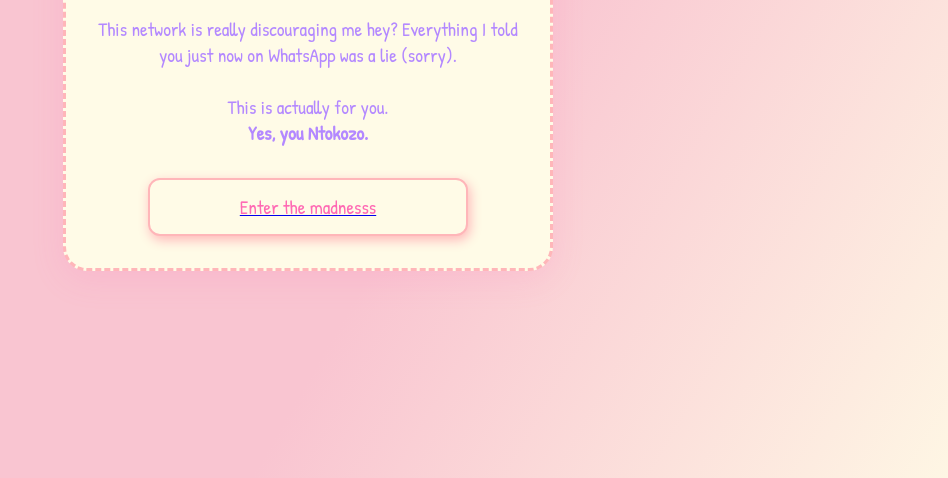
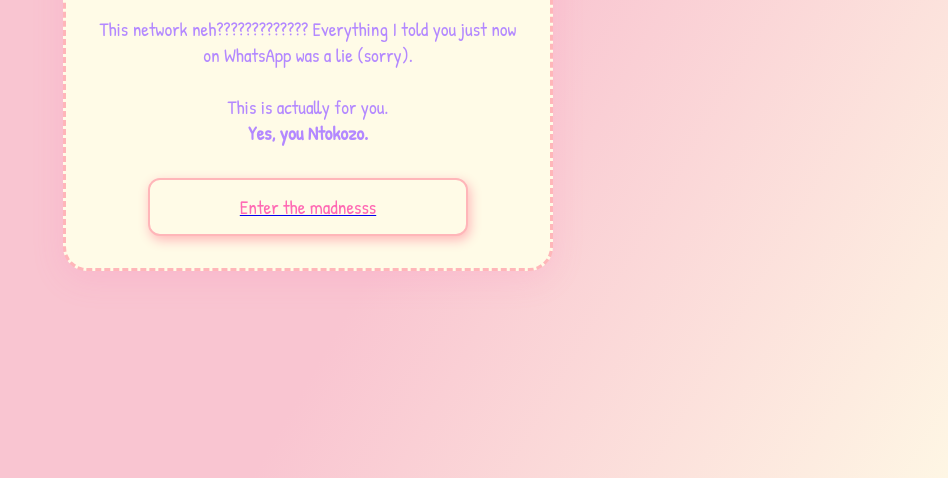
Before and after one commit to tatendacodespace/Scrapbook, a plain HTML site: page index.html in a window 1280 px wide. Shown: the part 322-800 px from the top of the page, without its empty margins (332-1280 px from the left). Drawn offline with Linux system fonts and the light colour scheme.

Commit message:
added xomplaints

```diff
--- a/index.html
+++ b/index.html
@@ -78,7 +78,7 @@
 <body>
   <div class="reveal-card">
     <h1>Soooooooooo.....</h1>
-    <p>This network is really discouraging me hey? Everything I told you just now on WhatsApp was a lie (sorry).<br><br>This is actually for you.<br><b>Yes, you Ntokozo.</b></p>
+    <p>This network neh????????????? Everything I told you just now on WhatsApp was a lie (sorry).<br><br>This is actually for you.<br><b>Yes, you Ntokozo.</b></p>
     <a href="pages/cover.html"><button class="enter-btn">Enter the madnesss</button></a>
   </div>
 </body>
```
